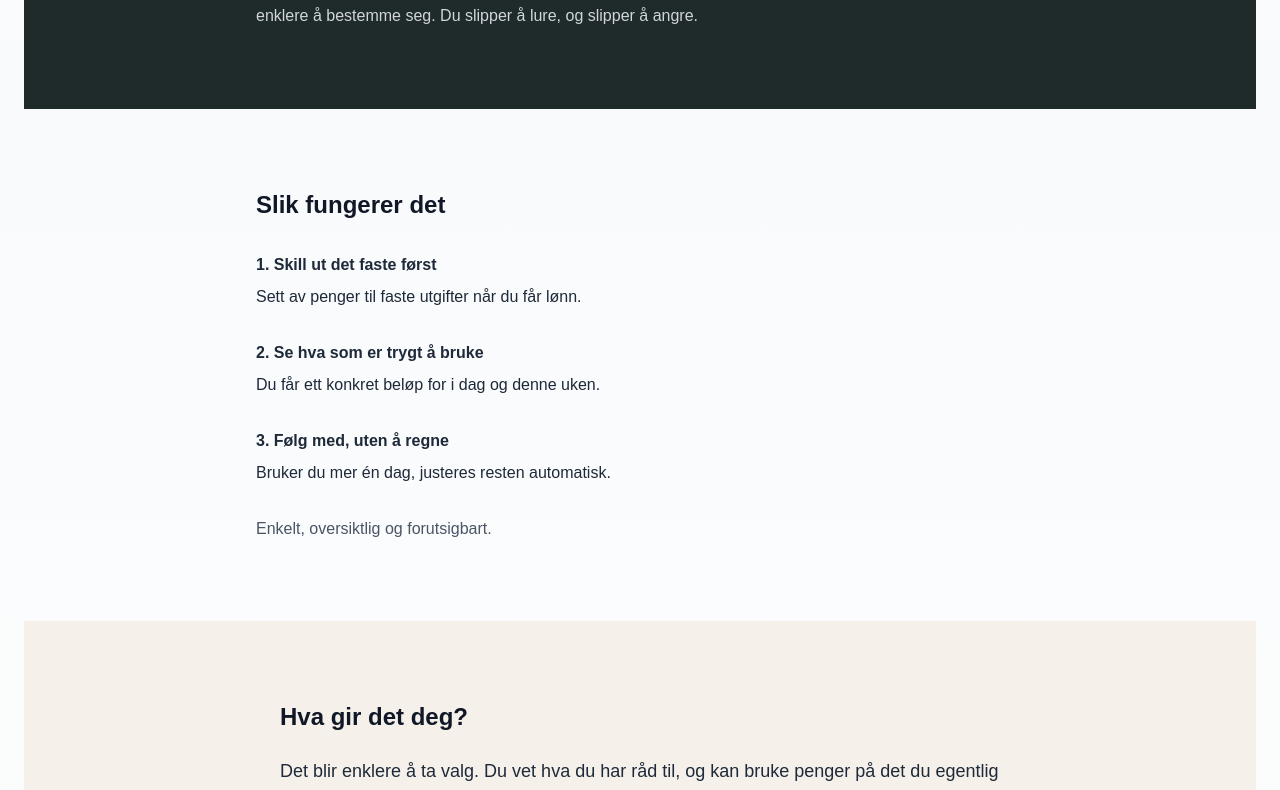
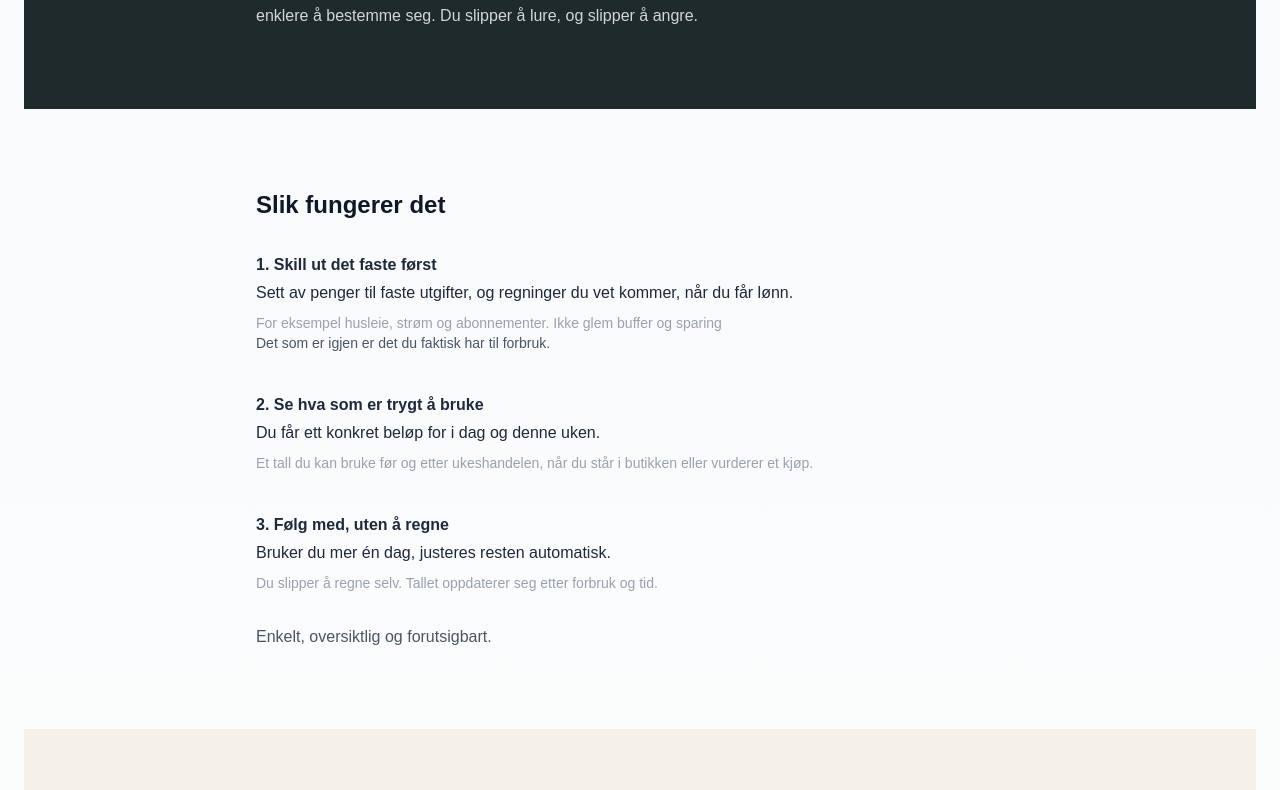
Before and after one commit to ivarkjell-dotcom/helemaneden-landing, a Next.js app: page / in a window 1280 px wide. Shown: the part 1285-2075 px from the top of the page. Built offline with nearby package versions, Linux system fonts and the light colour scheme.

Commit message:
improve insight contrast and scroll indicator position

```diff
--- a/app/page.tsx
+++ b/app/page.tsx
@@ -129,21 +129,47 @@ export default function Home() {
           Slik fungerer det
         </h2>
 
-        <div className="space-y-8 text-gray-800">
+        <div className="space-y-10 text-gray-800">
+
   <div>
-            <h3 className="font-semibold mb-2">1. Skill ut det faste først</h3>
-            <p>Sett av penger til faste utgifter når du får lønn.</p>
+    <h3 className="font-semibold mb-1">
+      1. Skill ut det faste først
+    </h3>
+    <p className="mb-2">
+      Sett av penger til faste utgifter, og regninger du vet kommer, når du får lønn.
+    </p>
+    <p className="text-sm text-gray-400">
+      For eksempel husleie, strøm og abonnementer. Ikke glem buffer og sparing
+    </p>
+    <p className="text-sm text-gray-600">
+      Det som er igjen er det du faktisk har til forbruk.
+    </p>
   </div>
 
   <div>
-            <h3 className="font-semibold mb-2">2. Se hva som er trygt å bruke</h3>
-            <p>Du får ett konkret beløp for i dag og denne uken.</p>
+    <h3 className="font-semibold mb-1">
+      2. Se hva som er trygt å bruke
+    </h3>
+    <p className="mb-2">
+      Du får ett konkret beløp for i dag og denne uken.
+    </p>
+    <p className="text-sm text-gray-400">
+      Et tall du kan bruke før og etter ukeshandelen, når du står i butikken eller vurderer et kjøp.
+    </p>
   </div>
 
   <div>
-            <h3 className="font-semibold mb-2">3. Følg med, uten å regne</h3>
-            <p>Bruker du mer én dag, justeres resten automatisk.</p>
+    <h3 className="font-semibold mb-1">
+      3. Følg med, uten å regne
+    </h3>
+    <p className="mb-2">
+      Bruker du mer én dag, justeres resten automatisk.
+    </p>
+    <p className="text-sm text-gray-400">
+      Du slipper å regne selv. Tallet oppdaterer seg etter forbruk og tid.
+    </p>
   </div>
+
 </div>
 
         <p className="mt-8 text-gray-600">
```
Lines whose indentation alone changed are shown as unchanged.
